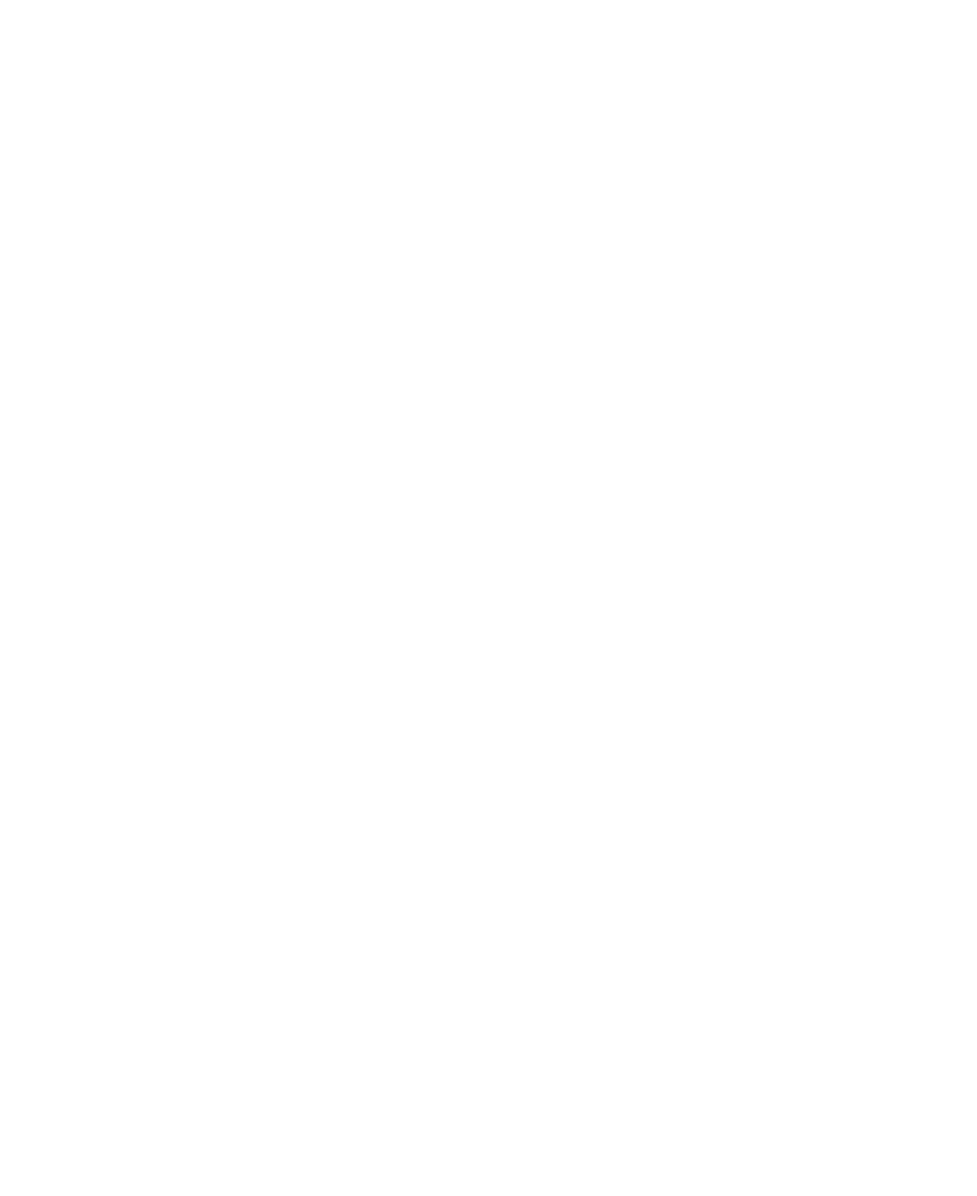
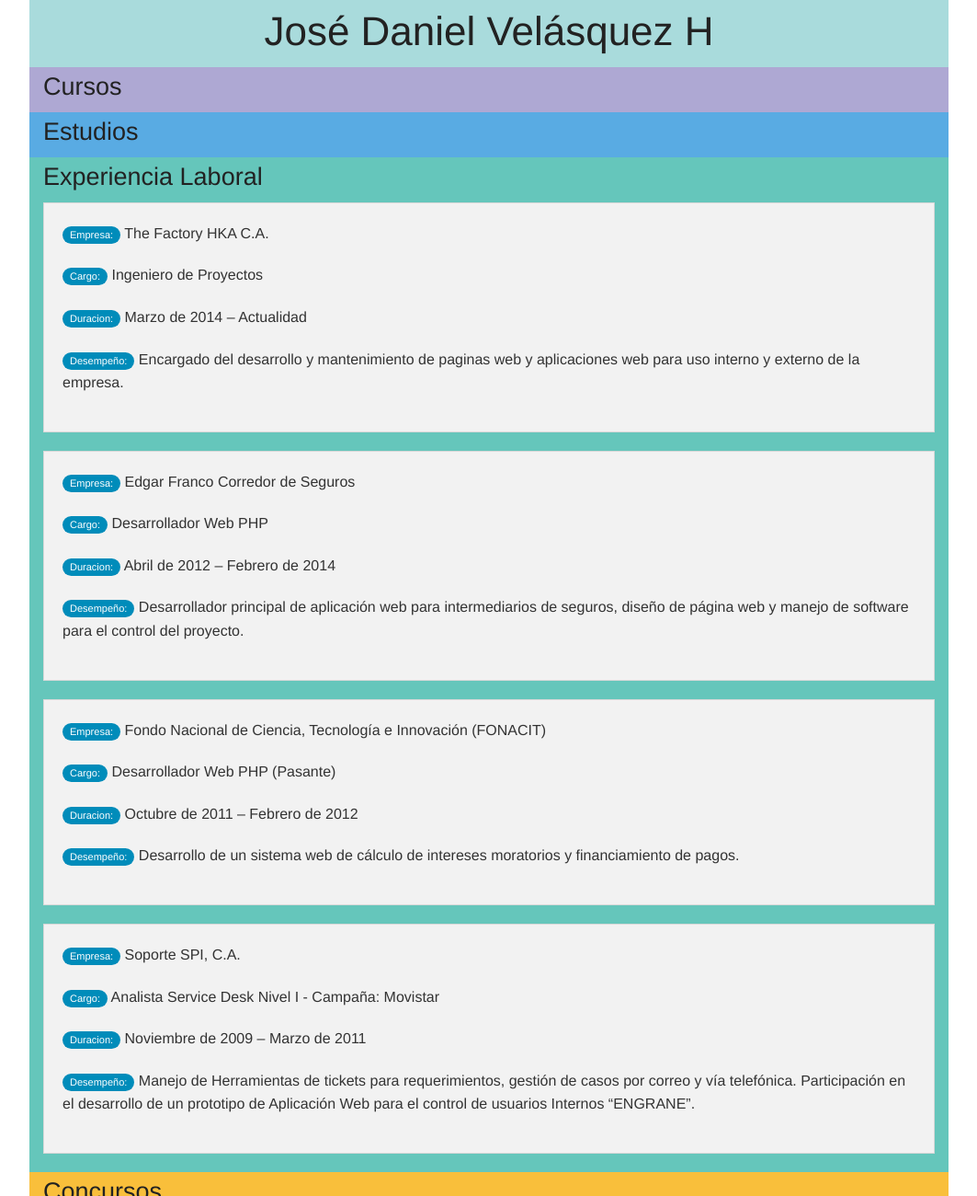
Before and after one commit to stilomio/portafolio, a plain HTML site: page index.html in a window 1280 px wide. Shown: the top 1300 px of the page at 92% size, without its empty margins (108-1171 px from the left). Before the commit the page ends 800 px from the top, so only its background shows below. Drawn offline with Linux system fonts and the light colour scheme.

Commit message:
Definicion de Secciones
Se agregan las secciones a mostrar

```diff
--- a/index.html
+++ b/index.html
@@ -1,13 +1,144 @@
-<!doctype html>
-<html>
+<!DOCTYPE html>
+<!--[if IE 9]><html class="lt-ie10" lang="es" > <![endif]-->
+<html class="no-js" lang="es" >
 <head>
 <meta charset="utf-8">
+<meta name="viewport" content="width=device-width, initial-scale=1.0">
+<link rel="stylesheet" href="css/normalize.css">
 <link rel="stylesheet" type="text/css" href="css/foundation.min.css">
 <link rel="stylesheet" type="text/css" href="css/style.css">
-<link rel="stylesheet" type="text/css" href="css/normalize.css">
+<script src="js/vendor/modernizr.js"></script>
 <title>José Daniel Velásquez H</title>
 </head>
+<body>
 
-<body>
+<header class="row" style="background-color:#A9DBDC;">
+<h1 class="text-center">José Daniel Velásquez H</h1>
+</header>
+
+<section class="row" style="background-color:#AEA8D3;">
+
+<div class="small-12 medium-12 large-12 columns">
+<h3>Cursos</h3>
+</div>
+
+</section>
+
+<section class="row" style="background-color:#59ABE3;">
+
+<div class="small-12 medium-12 large-12 columns">
+<h3>Estudios</h3>
+</div>
+
+</section>
+
+<section class="row" style="background-color:#65C6BB;">
+
+<div class="small-12 medium-12 large-12 columns">
+<h3>Experiencia Laboral</h3>
+
+<div class="panel">
+<div class="row">
+<div class="small-12 medium-12 large-12 columns">
+<p><span class="label round">Empresa:</span> The Factory HKA C.A.</p>
+<p><span class="label round">Cargo:</span> Ingeniero de Proyectos</p>
+<p><span class="label round">Duracion:</span> Marzo de 2014 – Actualidad</p>
+<p><span class="label round">Desempeño:</span> Encargado del desarrollo y mantenimiento de paginas web y aplicaciones web para uso interno y externo de la empresa.</p>
+</div>
+</div>
+</div>
+
+<div class="panel">
+<div class="row">
+<div class="small-12 medium-12 large-12 columns">
+<p><span class="label round">Empresa:</span> Edgar Franco Corredor de Seguros</p>
+<p><span class="label round">Cargo:</span> Desarrollador Web PHP</p>
+<p><span class="label round">Duracion:</span> Abril de 2012 – Febrero de 2014</p>
+<p><span class="label round">Desempeño:</span> Desarrollador principal de aplicación web para intermediarios de seguros, diseño de página web y manejo de software para el control del proyecto.</p>
+</div>
+</div>
+</div>
+
+<div class="panel">
+<div class="row">
+<div class="small-12 medium-12 large-12 columns">
+<p><span class="label round">Empresa:</span> Fondo Nacional de Ciencia, Tecnología e Innovación (FONACIT)</p>
+<p><span class="label round">Cargo:</span> Desarrollador Web PHP (Pasante)</p>
+<p><span class="label round">Duracion:</span> Octubre de 2011 – Febrero de 2012</p>
+<p><span class="label round">Desempeño:</span> Desarrollo de un sistema web de cálculo de intereses moratorios y financiamiento de pagos.</p>
+</div>
+</div>
+</div>
+
+<div class="panel">
+<div class="row">
+<div class="small-12 medium-12 large-12 columns">
+<p><span class="label round">Empresa:</span> Soporte SPI, C.A.</p>
+<p><span class="label round">Cargo:</span> Analista Service Desk Nivel I - Campaña: Movistar</p>
+<p><span class="label round">Duracion:</span> Noviembre de 2009 – Marzo de 2011</p>
+<p><span class="label round">Desempeño:</span> Manejo de Herramientas de tickets para requerimientos, gestión de casos por correo y vía telefónica. Participación en el desarrollo de un prototipo de Aplicación Web para el control de usuarios Internos “ENGRANE”.</p>
+</div>
+</div>
+</div>
+</div>
+
+
+</section>
+
+<section class="row" style="background-color:#F9BF3B;">
+
+<div class="small-12 medium-12 large-12 columns">
+<h3>Concursos</h3>
+<h4>Ganador del Apps Challenge 2014 Venezuela - DifundeSalud</h4>
+<p>Desarrollando América Latina</p>
+<p>Fecha: Sabado, 8 de Noviembre de 2014</p>
+<p>En el 2014 se realizó por primera vez en Venezuela el concurso Apps Challenge por la organización Desarrollando América Latina en el cual el equipo con el que participaba obtuvo el primer lugar con la aplicación DifundeSalud</p>
+
+<p>Pagina Oficial del Concurso: <a href="#" target="_blank">http://desarrollandoamerica.org</a></p>
+
+<p>Página Oficial del Proyecto Ganador en Venezuela: <a href="#" target="_blank">http://www.difundesalud.org.ve</a></p>
+
+<p>Enlace de publicacion de nuestra aplicacion ganadora por Desarrollando America Latina: <a href="#" target="_blank">http://2014.desarrollandoamerica.org/portfolio/1er-premio-venezuela-difundesalud</a></p>
+
+
+
+</div>
+
+</section>
+
+<section class="row" style="background-color:#E08283;">
+
+<div class="small-12 medium-12 large-12 columns">
+<h3>Proyectos</h3>
+</div>
+
+</section>
+
+
+<footer class="row" style="background-color:#ADF4CB;">
+
+<h2 class="text-center">Enlaces</h2>
+
+<ul class="small-block-grid-3">
+  <li><a href="#" target="_blank" class="text-center">GitHub</a></li>
+  <li><a href="#" target="_blank" class="text-center">Canal Youtube</a></li>
+  <li><a href="#" target="_blank" class="text-center">Linkedin</a></li>
+</ul>
+
+</footer>
+
+
+
+
+
+
+
+
+
+<script src="js/vendor/jquery.js"></script>
+  <script src="js/foundation.min.js"></script>
+  <script>
+    $(document).foundation();
+  </script>
 </body>
 </html>
```
